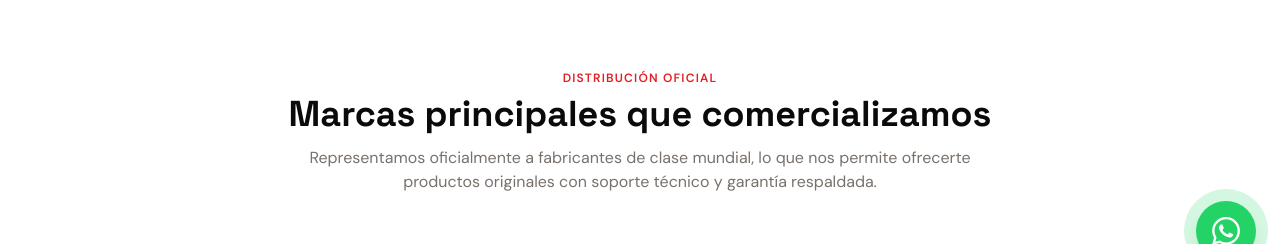
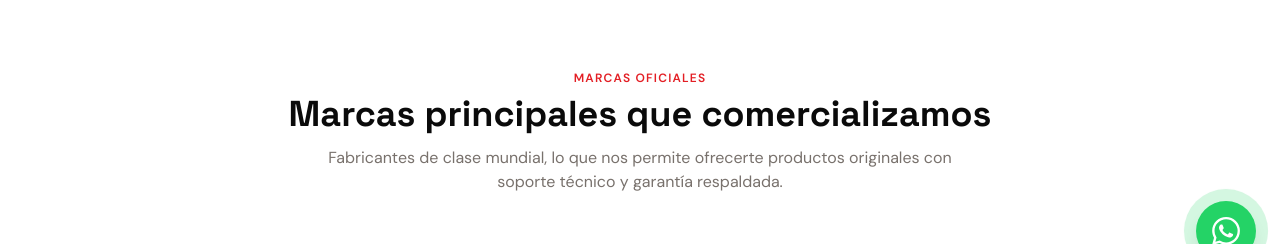
Before and after one commit to Markopamichh/bygrodamientos, a Next.js app: page /marcas in a window 1280 px wide. Shown: the part 515-759 px from the top of the page. Built offline with nearby package versions, Linux system fonts and the light colour scheme; no server answers.

Commit message:
content(marcas): actualizar textos de la sección de marcas

```diff
--- a/src/app/marcas/page.tsx
+++ b/src/app/marcas/page.tsx
@@ -37,12 +37,12 @@ export default function MarcasPage() {
       <section className="py-20 bg-white">
         <Container>
           <div className="text-center mb-14">
-            <p className="text-xs font-semibold tracking-widest text-primary uppercase mb-2">Distribución oficial</p>
+            <p className="text-xs font-semibold tracking-widest text-primary uppercase mb-2">MARCAS OFICIALES</p>
             <h2 className="font-display text-3xl md:text-4xl font-bold text-secondary">
               Marcas principales que comercializamos
             </h2>
             <p className="text-stone-500 mt-3 max-w-2xl mx-auto">
-              Representamos oficialmente a fabricantes de clase mundial, lo que nos permite ofrecerte
+              Fabricantes de clase mundial, lo que nos permite ofrecerte
               productos originales con soporte técnico y garantía respaldada.
             </p>
           </div>
```
